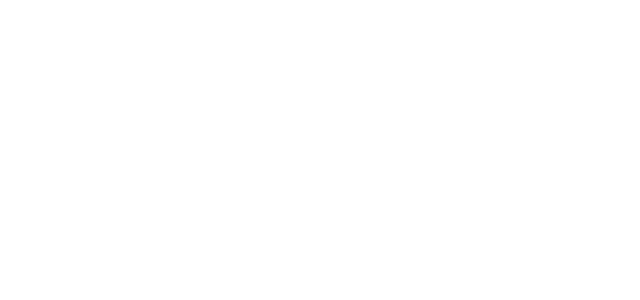
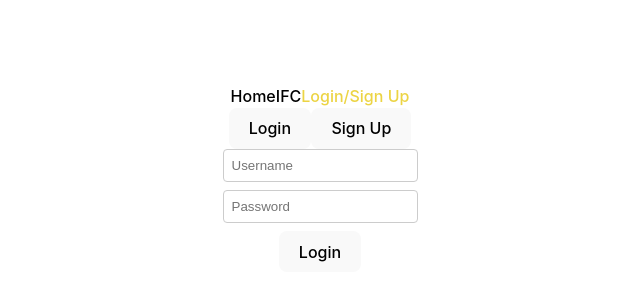
Before and after one commit to CingSharped/propertease, a React (Vite) app in the folder frontend/: page /login in a window 1280 px wide. Before the commit this address had no page. Shown: the part 222-522 px from the top of the page, without its empty margins (320-960 px from the left). Built offline with nearby package versions, Linux system fonts and the light colour scheme.

Commit message:
Login and Sign Up Page Created

```diff
--- a/frontend/src/App.jsx
+++ b/frontend/src/App.jsx
@@ -11,6 +11,7 @@
         <Route path="/" element={<NavBar />}>
           <Route index element={<Pages.Home />} />
           <Route path="/ifc" element={<Pages.IfcViewer />} />
+          <Route path="/login" element={<Pages.LoginSignUp />} />
         </Route>
       </Routes>
     </div>
--- /dev/null
+++ b/frontend/src/Pages/LoginSignUp/index.jsx
@@ -0,0 +1,50 @@
+import React, { useState } from 'react';
+import './login.css'
+
+const LoginSignUp = () => {
+  const [activeTab, setActiveTab] = useState('login');
+
+  const handleTabChange = (tab) => {
+    setActiveTab(tab);
+  };
+
+  const LoginForm = () => {
+    return (
+      <form>
+        <input type="text" placeholder="Username" />
+        <input type="password" placeholder="Password" />
+        <button type="submit">Login</button>
+      </form>
+    );
+  };
+
+  const SignUpForm = () => {
+    return (
+      <form>
+        <input type="text" placeholder="Username" />
+        <input type="password" placeholder="Password" />
+        <input type="email" placeholder="Email" />
+        <button type="submit">Sign Up</button>
+      </form>
+    );
+  };
+
+  return (
+    <div>
+      <div>
+        <button onClick={() => handleTabChange('login')} className={activeTab === 'login' ? 'active' : ''}>
+          Login
+        </button>
+        <button onClick={() => handleTabChange('signup')} className={activeTab === 'signup' ? 'active' : ''}>
+          Sign Up
+        </button>
+      </div>
+
+      <div>
+        {activeTab === 'login' ? LoginForm() : SignUpForm()}
+      </div>
+    </div>
+  );
+};
+
+export default LoginSignUp;
--- /dev/null
+++ b/frontend/src/Pages/LoginSignUp/login.css
@@ -0,0 +1,64 @@
+.container {
+    display: flex;
+    flex-direction: column;
+    align-items: center;
+    justify-content: center;
+    height: 100vh;
+}
+
+.tab-buttons {
+    display: flex;
+    justify-content: center;
+    margin-bottom: 1rem;
+}
+
+.tab-buttons button {
+    background-color: transparent;
+    border: none;
+    outline: none;
+    padding: 0.5rem 1rem;
+    margin: 0 0.5rem;
+    font-size: 1rem;
+    cursor: pointer;
+}
+
+.tab-buttons button.active {
+    background-color: #f1f1f1;
+    border-radius: 4px;
+}
+
+.form-container {
+    display: flex;
+    flex-direction: column;
+    align-items: center;
+    padding: 1rem;
+    border: 1px solid #ccc;
+    border-radius: 4px;
+}
+
+form {
+    display: flex;
+    flex-direction: column;
+    align-items: center;
+}
+
+input {
+    margin-bottom: 0.5rem;
+    padding: 0.5rem;
+    border-radius: 4px;
+    border: 1px solid #ccc;
+}
+
+/* button[type='submit'] {
+    background-color: #007bff;
+    color: #fff;
+    border: none;
+    outline: none;
+    padding: 0.5rem 1rem;
+    border-radius: 4px;
+    cursor: pointer;
+}
+
+button[type='submit']:hover {
+    background-color: #0056b3;
+} */
--- a/frontend/src/components/NavBar/index.jsx
+++ b/frontend/src/components/NavBar/index.jsx
@@ -13,6 +13,9 @@
         <NavLink to="/ifc" style={styles}>
           IFC
         </NavLink>
+        <NavLink to="/login" style={styles}>
+          Login/Sign Up
+        </NavLink>
       </nav>
       <Outlet />
     </>
--- a/frontend/src/pages/index.js
+++ b/frontend/src/pages/index.js
@@ -1,2 +1,3 @@
-export { default as Home } from './Home'
+export { default as Home } from "./Home";
 export { default as IfcViewer } from "./IfcViewer";
+export { default as LoginSignUp} from "./LoginSignUp";
```
